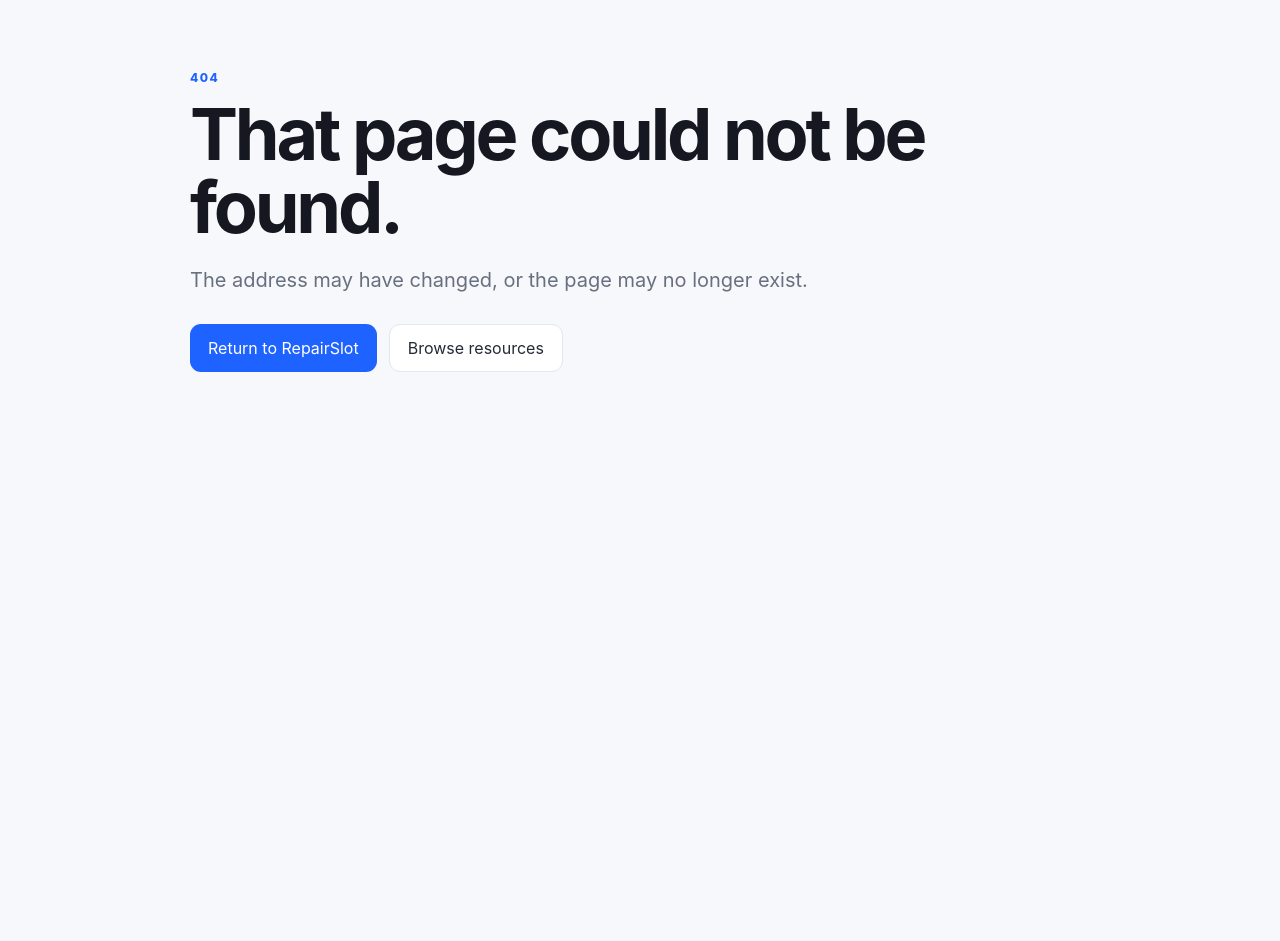
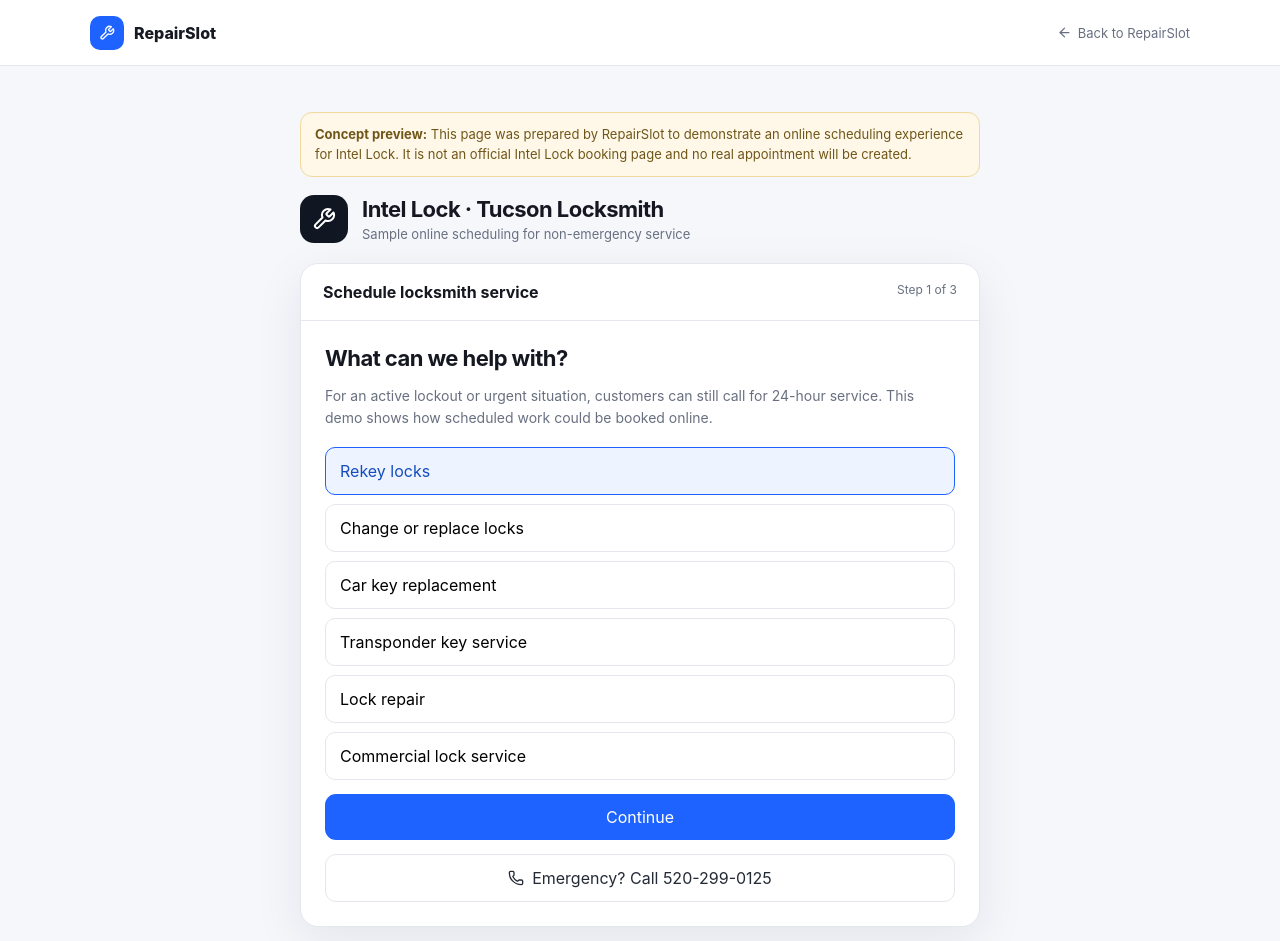
Before and after one commit to golfsum/Repairslot, a Next.js app: page /demo/intel-lock in a window 1280 px wide. Before the commit this address had no page. Shown: the top 941 px of the page. Before the commit the page ends 800 px from the top, so only its background shows below. Built offline with nearby package versions, Linux system fonts and the light colour scheme.

Commit message:
Add personalized Intel Lock demo page

```diff
--- /dev/null
+++ b/app/demo/intel-lock/page.tsx
@@ -0,0 +1,98 @@
+'use client';
+
+import { useState } from 'react';
+import { ArrowLeft, CalendarCheck, Check, Clock3, MapPin, Phone, ShieldCheck, Wrench } from 'lucide-react';
+
+const services = [
+  'Rekey locks',
+  'Change or replace locks',
+  'Car key replacement',
+  'Transponder key service',
+  'Lock repair',
+  'Commercial lock service'
+];
+
+const slots = [
+  'Tomorrow · 9–11 AM',
+  'Tomorrow · 12–2 PM',
+  'Tomorrow · 3–5 PM'
+];
+
+export default function IntelLockDemo(){
+  const [step,setStep]=useState(1);
+  const [service,setService]=useState(services[0]);
+  const [slot,setSlot]=useState(slots[0]);
+  const [booked,setBooked]=useState(false);
+
+  return <main className="bookingPage">
+    <header className="bookingTop">
+      <a href="/" className="brand"><span className="brandMark"><Wrench size={16}/></span><span>RepairSlot</span></a>
+      <a href="/"><ArrowLeft size={15}/> Back to RepairSlot</a>
+    </header>
+
+    <section className="bookingShell">
+      <div style={{background:'#fff8e8',border:'1px solid #f1d89c',borderRadius:12,padding:'12px 14px',marginBottom:18,fontSize:13,lineHeight:1.5,color:'#6f5618'}}>
+        <strong>Concept preview:</strong> This page was prepared by RepairSlot to demonstrate an online scheduling experience for Intel Lock. It is not an official Intel Lock booking page and no real appointment will be created.
+      </div>
+
+      <div className="businessIntro">
+        <div className="businessLogo"><Wrench/></div>
+        <div>
+          <h1>Intel Lock · Tucson Locksmith</h1>
+          <p>Sample online scheduling for non-emergency service</p>
+        </div>
+      </div>
+
+      <div className="bookingCard">
+        <div className="bookingCardHead"><strong>Schedule locksmith service</strong><span>Step {Math.min(step,3)} of 3</span></div>
+
+        {!booked && step===1 && <div className="bookingBody">
+          <h2>What can we help with?</h2>
+          <p>For an active lockout or urgent situation, customers can still call for 24-hour service. This demo shows how scheduled work could be booked online.</p>
+          <div className="bookingChoices">
+            {services.map(x=><button className={service===x?'bookingChoice selected':'bookingChoice'} key={x} onClick={()=>setService(x)}>{x}</button>)}
+          </div>
+          <button className="button full" onClick={()=>setStep(2)}>Continue</button>
+          <a href="tel:5202990125" className="ghostButton full"><Phone size={16}/> Emergency? Call 520-299-0125</a>
+        </div>}
+
+        {!booked && step===2 && <div className="bookingBody">
+          <h2>Where is service needed?</h2>
+          <p>A booking flow can check the service area before offering appointment windows.</p>
+          <label>Service address</label>
+          <div className="iconInput"><MapPin size={17}/><input placeholder="Enter a Tucson-area address"/></div>
+          <div className="serviceVerified"><ShieldCheck size={16}/> Demo assumes an address inside the service area</div>
+          <button className="button full" onClick={()=>setStep(3)}>See sample availability</button>
+          <button className="ghostButton full" onClick={()=>setStep(1)}>Back</button>
+        </div>}
+
+        {!booked && step===3 && <div className="bookingBody">
+          <h2>Choose an appointment window</h2>
+          <p>These are sample windows only. In a live RepairSlot setup, Intel Lock would control which services, hours and appointment windows customers can select.</p>
+          <div className="bookingChoices">
+            {slots.map(x=><button className={slot===x?'bookingChoice selected':'bookingChoice'} key={x} onClick={()=>setSlot(x)}><span style={{display:'flex',alignItems:'center',gap:8}}><Clock3 size={16}/>{x}</span></button>)}
+          </div>
+          <button className="button full" onClick={()=>setBooked(true)}>Preview confirmation <CalendarCheck size={17}/></button>
+          <button className="ghostButton full" onClick={()=>setStep(2)}>Back</button>
+        </div>}
+
+        {booked && <div className="bookingSuccess">
+          <span><Check/></span>
+          <h2>This is what the customer would see</h2>
+          <p>{service}</p>
+          <strong>{slot}</strong>
+          <small>Demo only. No appointment was created and nothing was sent to Intel Lock.</small>
+          <button className="ghostButton" onClick={()=>{setBooked(false);setStep(1)}}>Restart demo</button>
+        </div>}
+      </div>
+
+      <div className="bookingTrust">Concept scheduling experience powered by RepairSlot</div>
+
+      <div style={{marginTop:22,background:'#fff',border:'1px solid var(--line)',borderRadius:16,padding:22,textAlign:'center'}}>
+        <strong style={{display:'block',fontSize:18,marginBottom:7}}>Want this on the Intel Lock website?</strong>
+        <p style={{margin:'0 auto 16px',maxWidth:500,color:'var(--muted)',lineHeight:1.55,fontSize:14}}>RepairSlot can provide a hosted booking page or an embedded booking flow while keeping 24/7 emergency calls available exactly as they are now.</p>
+        <a className="button" href="mailto:noel@repairslot.com?subject=Intel%20Lock%20RepairSlot%20demo">Talk to Noel at RepairSlot</a>
+      </div>
+    </section>
+  </main>
+}
```
